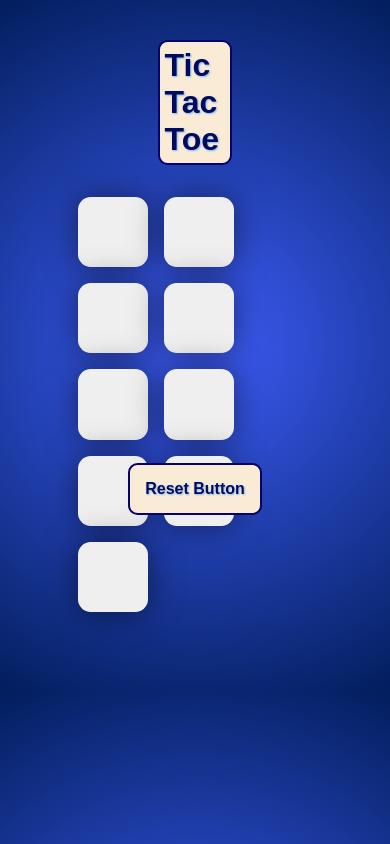
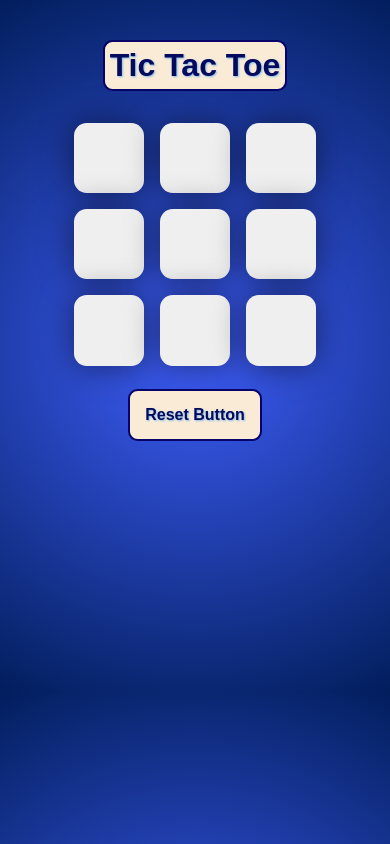
Before and after one commit to VishalMSahani/Tic-Tac-Toe, a plain HTML site: page index.html in a window 390 px wide. Drawn offline with Linux system fonts and the light colour scheme.

Commit message:
Updated Responsiveness

```diff
--- a/style.css
+++ b/style.css
@@ -116,3 +116,33 @@ h1{
 h2{
     margin-top: 40vmin;
 }
+
+
+@media screen and (max-width: 950px){
+    .gameUI{
+
+        height: 60vmin;
+        width: 60vmin;
+        display: flex;
+        justify-content: center;
+
+    }
+    .tic{
+        width: 80%;
+    }
+
+}
+@media screen and (max-width: 650px){
+    .gameUI{
+
+        height: 60vmin;
+        width: 70vmin;
+        display: flex;
+        justify-content: center;
+
+    }
+    .tic{
+        width: 80%;
+    }
+
+}
```
